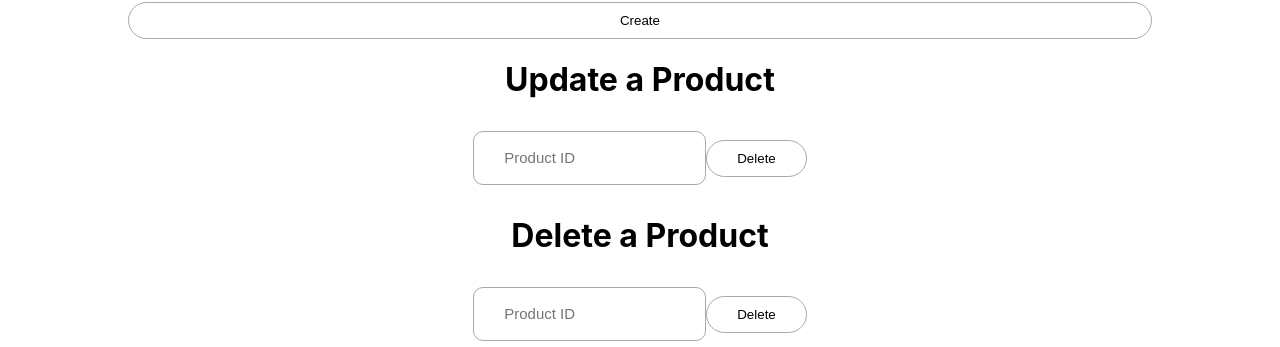
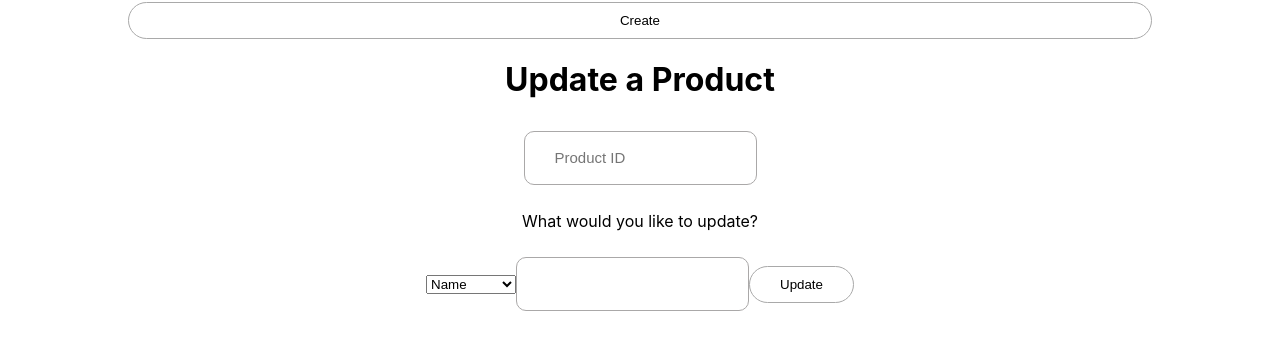
Before and after one commit to ginilo/CS157C-team5, a React (Create React App) app in the folder client/: page /EmployeePortal in a window 1280 px wide. Shown: the part 782-1129 px from the top of the page. Built offline with nearby package versions, Linux system fonts and the light colour scheme; the HTML template or start-up script is replaced by a standard one.

Commit message:
Changes to empolyee portal

```diff
--- a/client/src/pages/EmployeePortal.js
+++ b/client/src/pages/EmployeePortal.js
@@ -15,26 +15,24 @@ export default function EmployeePortal() {
     setForm(initialFormState);
   };
 
-
   const handleInputChange = (event) => {
     const { name, value } = event.target;
     setForm({ ...form, [name]: value });
   };
 
   const createProduct = async (event) => {
-
     event.preventDefault();
     await fetch("http://localhost:5000/products/create", {
       method: "POST",
       headers: {
         "Content-Type": "application/json", // Specify the content type as JSON
       },
-          credentials: 'include',
+      credentials: "include",
       body: JSON.stringify(form),
     })
       .then(async (response) => {
         if (response.ok) {
-              console.log("Creating product...")
+          console.log("Creating product...");
           resetForm();
         } else
           throw new Error(
@@ -54,18 +52,17 @@ export default function EmployeePortal() {
   };
 
   const deleteProduct = async (event) => {
-
     event.preventDefault();
     await fetch(`http://localhost:5000/products/item/delete/${delid}`, {
       method: "DELETE",
       headers: {
         "Content-Type": "application/json", // Specify the content type as JSON
       },
-          credentials: 'include',
+      credentials: "include",
     })
       .then(async (response) => {
         if (response.ok) {
-              console.log("Deleting product...")
+          console.log("Deleting product...");
         } else
           throw new Error(
             `Server responded with ${response.status} ${response.statusText}`
@@ -80,7 +77,7 @@ export default function EmployeePortal() {
     <div className="employee-container">
       <h1>Employee Portal</h1>
 
-      <form className= 'productForm' onSubmit={createProduct} >
+      <form className="productForm" onSubmit={createProduct}>
         <h1>Create a Product</h1>
         <label htmlFor="name">Product Name</label>
         <input
@@ -128,9 +125,7 @@ export default function EmployeePortal() {
           required
         />
 
-
-        <button type = "submit">Create</button>
-
+        <button type="submit">Create</button>
       </form>
 
       <form>
@@ -144,13 +139,24 @@ export default function EmployeePortal() {
           required
         />
 
-        <button>Delete</button>
+        <p>What would you like to update?</p>
+        <select>
+          <option value="option1">Name</option>
+          <option value="option2">Image URL</option>
+          <option value="option3">Category</option>
+          <option value="option4">Allergy</option>
+          <option value="option5">Quantity</option>
+        </select>
+        <input
+          type="text"
+          name="updateField"
+          required
+        />
+
+        <button>Update</button>
       </form>
 
-
-
-
-      <form  onSubmit={deleteProduct}>
+      <form onSubmit={deleteProduct}>
         <h1>Delete a Product</h1>
         <input
           type="text"
--- a/client/src/pages/PreviousOrders.js
+++ b/client/src/pages/PreviousOrders.js
@@ -43,7 +43,7 @@ export default function PreviousOrders() {
   return (
     <div className="prevOrders">
       <h1>Previous Orders</h1>
-      {data ? (
+      {data && Object.keys(data).length > 0 ? (
         <div className="info-container">
           <pre>{JSON.stringify(data, null, 2)}</pre>
         </div>
```
Lines whose indentation alone changed are shown as unchanged.
